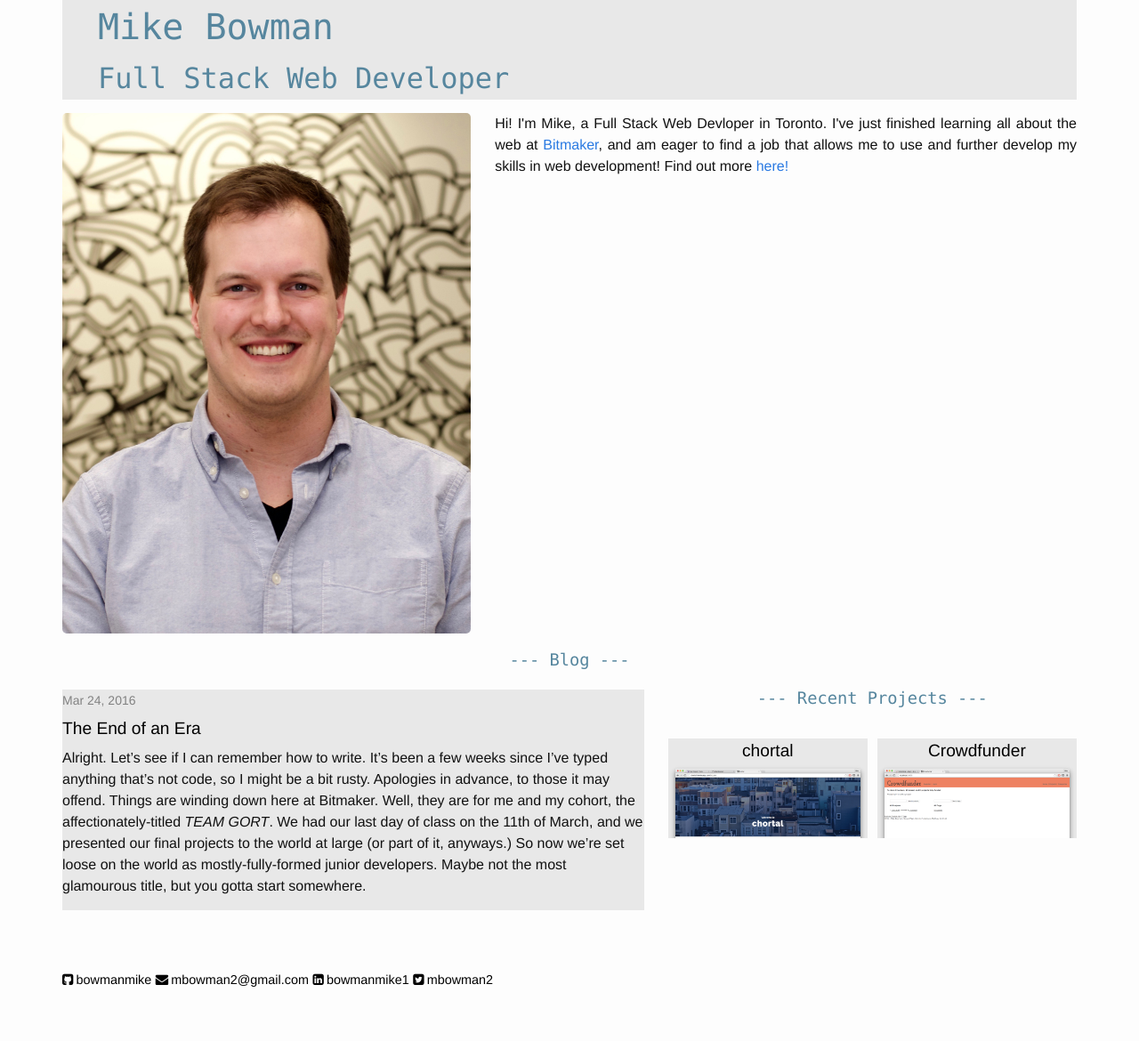
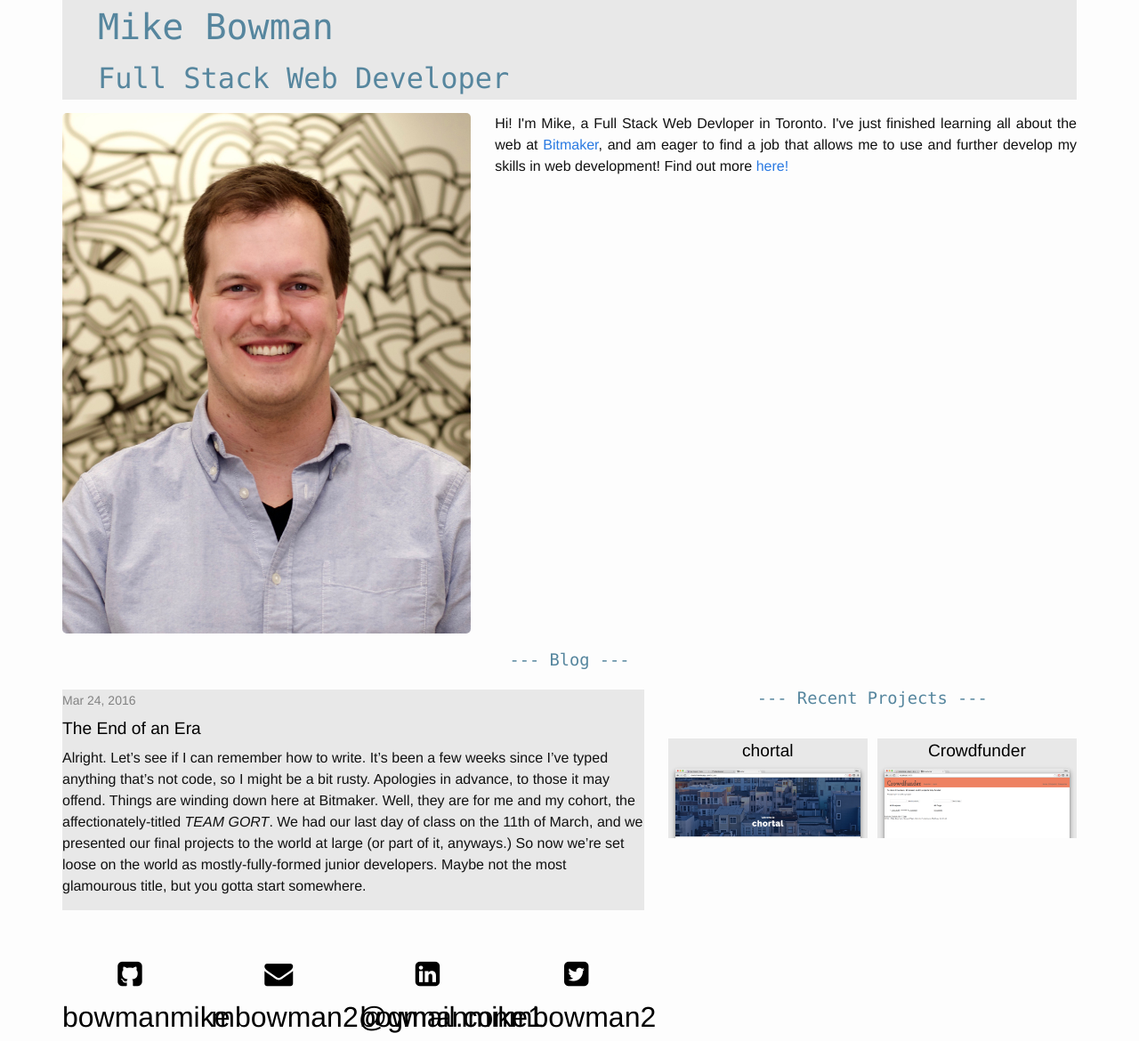
Before and after one commit to bowmanmike/bowmanmike.github.io, a Jekyll site: the page built from index.html, in a window 1280 px wide. Shown: the whole page at 89% size. Built offline with Jekyll 4.4.1, drawn with Linux system fonts in a browser that asks for light colours; before the commit the page ends 1122 px from its top, so only the background shows below that.

Commit message:
finalize mobile landing page

```diff
--- a/css/index.scss
+++ b/css/index.scss
@@ -136,25 +136,23 @@ body {
 }
 
 .index-nav {
-  @include span-columns(7);
-  text-align: left;
+  @include span-columns(12);
+  text-align: center;
   margin-top: 2rem;
 
   .index-nav-list {
+    @include span-columns(12);
     list-style-type: none;
     margin: auto;
 
     .index-nav-list-item {
       margin-bottom: 0.2rem;
       display: inline-block;
-
-      i {
-        margin-right: 0.2rem;
-      }
+      @include span-columns(3);
 
       a {
         color: black;
-        font-size: 0.9rem;
+        font-size: 2rem;
       }
     }
   }
--- a/index.html
+++ b/index.html
@@ -50,7 +50,7 @@ custom_css: index
 
 <div class="index-nav">
   <ul class="index-nav-list">
-    <li class="index-nav-list-item"><a href="http://github.com/bowmammike" class="index-nav-list-link"><i class="fa fa-github-square"></i><span class="index-nav-handles">bowmanmike</span></a></li>
+    <li class="index-nav-list-item"><a href="http://github.com/bowmanmike" class="index-nav-list-link"><i class="fa fa-github-square"></i><span class="index-nav-handles">bowmanmike</span></a></li>
     <li class="index-nav-list-item"><a href="mailto:mbowman2@gmail.com" class="index-nav-list-link"><i class="fa fa-envelope"></i><span class="index-nav-handles">mbowman2@gmail.com</span></a></li>
     <li class="index-nav-list-item"><a href="https://ca.linkedin.com/in/bowmanmike1" class="index-nav-list-link"><i class="fa fa-linkedin-square"></i><span class="index-nav-handles">bowmanmike1</span></a></li>
     <li class="index-nav-list-item"><a href="http://twitter.com/mbowman2" class="index-nav-list-link"><i class="fa fa-twitter-square"></i><span class="index-nav-handles">mbowman2</span></a></li>
```
